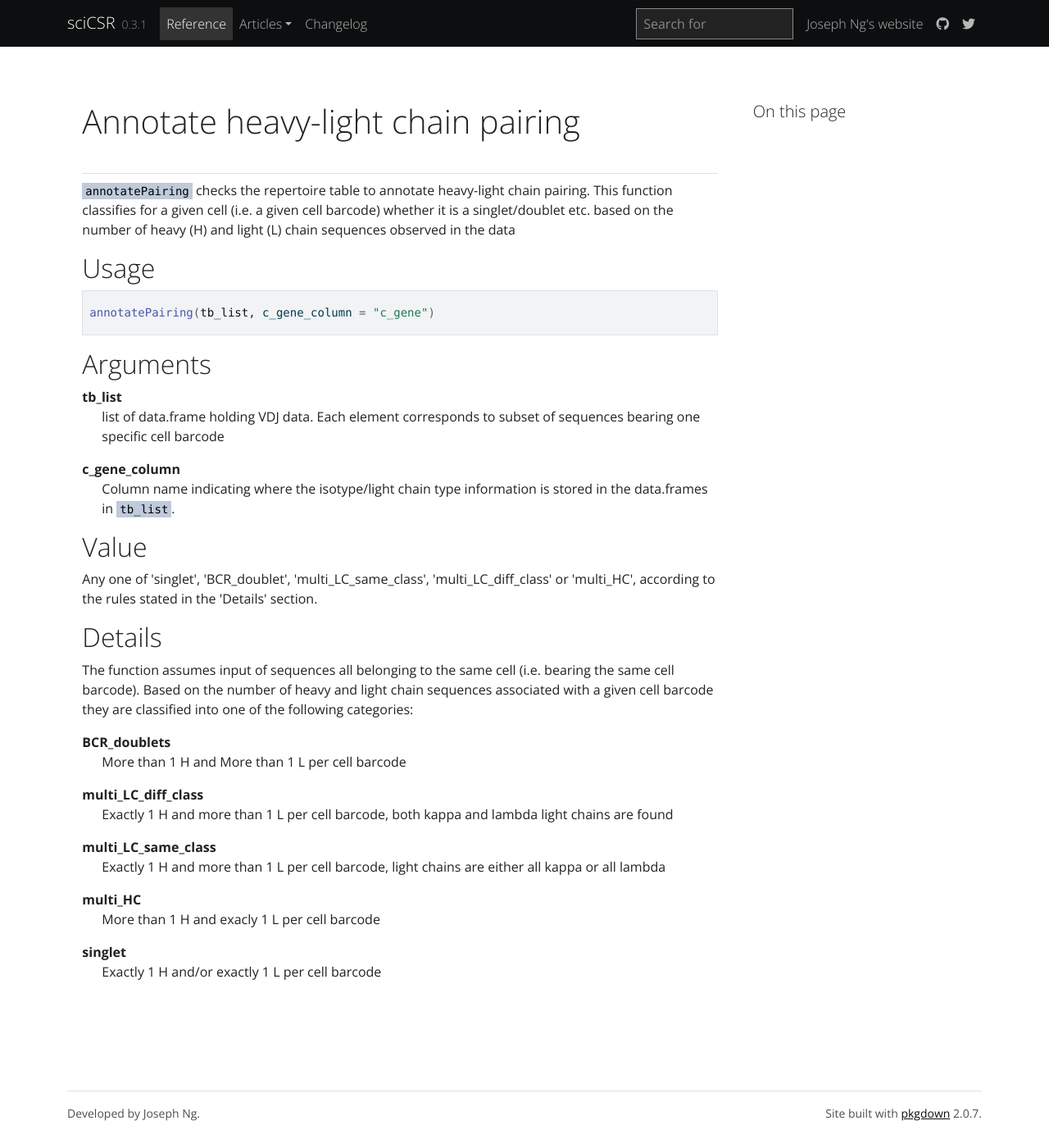
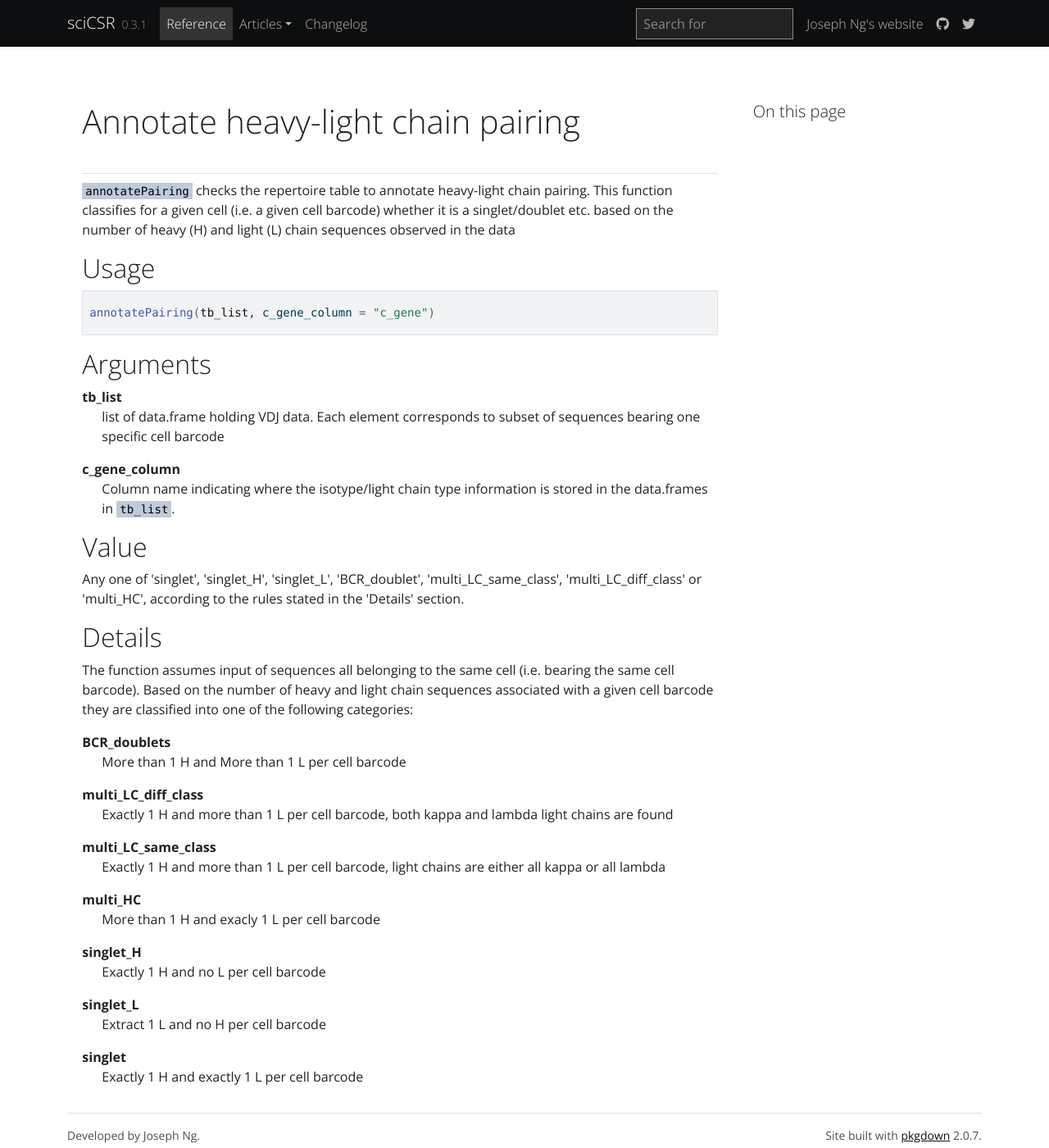
Before and after one commit to josef0731/josef0731.github.io, a Jekyll site: the page docs/sciCSR/reference/annotatePairing.html, which Jekyll copies as it is, in a window 1280 px wide and 1400 px high. Shown: the whole window at 82% size. Built offline with Jekyll 4.4.1, drawn with Linux system fonts in a browser that asks for light colours; nearby versions of some CDN libraries; comment, search, counter and statistics services are not loaded.

Commit message:
sciCSR v0.3.1 package documentation

```diff
--- a/docs/sciCSR/pkgdown.yml
+++ b/docs/sciCSR/pkgdown.yml
@@ -1,10 +1,10 @@
-pandoc: '2.11'
+pandoc: 2.11.4
 pkgdown: 2.0.7
 pkgdown_sha: ~
 articles:
   comparison: comparison.html
   csr: csr.html
-last_built: 2023-09-12T09:34Z
+last_built: 2023-09-12T09:48Z
 urls:
   reference: https://http://josephng-bio.org/sciCSR/reference
   article: https://http://josephng-bio.org/sciCSR/articles
--- a/docs/sciCSR/reference/annotatePairing.html
+++ b/docs/sciCSR/reference/annotatePairing.html
@@ -90,7 +90,7 @@ whether it is a singlet/doublet etc. based on the number of heavy (H) and light
     <h2 id="value">Value<a class="anchor" aria-label="anchor" href="#value"></a></h2>
 
 
-<p>Any one of 'singlet', 'BCR_doublet', 'multi_LC_same_class', 'multi_LC_diff_class' or 'multi_HC', according to the rules stated in the 'Details' section.</p>
+<p>Any one of 'singlet', 'singlet_H', 'singlet_L', 'BCR_doublet', 'multi_LC_same_class', 'multi_LC_diff_class' or 'multi_HC', according to the rules stated in the 'Details' section.</p>
     </div>
     <div class="section level2">
     <h2 id="details">Details<a class="anchor" aria-label="anchor" href="#details"></a></h2>
@@ -107,8 +107,14 @@ Based on the number of heavy and light chain sequences associated with a given c
   <dt>multi_HC</dt>
 <dd><p>More than 1 H and exacly 1 L per cell barcode</p></dd>
 
+  <dt>singlet_H</dt>
+<dd><p>Exactly 1 H and no L per cell barcode</p></dd>
+
+  <dt>singlet_L</dt>
+<dd><p>Extract 1 L and no H per cell barcode</p></dd>
+
   <dt>singlet</dt>
-<dd><p>Exactly 1 H and/or exactly 1 L per cell barcode</p></dd>
+<dd><p>Exactly 1 H and exactly 1 L per cell barcode</p></dd>
 
 
 </dl></div>
--- a/docs/sciCSR/reference/fitTPT.html
+++ b/docs/sciCSR/reference/fitTPT.html
@@ -93,7 +93,7 @@ a 'coarse-grained' level where transitions are considered between *groups* of ce
 
 
 <dt>CellrankObj</dt>
-<dd><p>the <code>cellrank_obj</code> entry of the output list of <code><a href="fitTransitionModel.html">fitTransitionModel</a>()</code>.</p></dd>
+<dd><p>the output of <code><a href="fitTransitionModel.html">fitTransitionModel</a>()</code>.</p></dd>
 
 
 <dt>group.cells.by</dt>
--- a/docs/sciCSR/reference/normalise_dimreduce.html
+++ b/docs/sciCSR/reference/normalise_dimreduce.html
@@ -78,8 +78,8 @@
 <span>  SCT <span class="op">=</span> <span class="cn">FALSE</span>,</span>
 <span>  mt.pattern <span class="op">=</span> <span class="st">"^MT-"</span>,</span>
 <span>  mt.percent <span class="op">=</span> <span class="fl">10</span>,</span>
-<span>  features_exclude <span class="op">=</span> <span class="fu"><a href="https://rdrr.io/r/base/c.html" class="external-link">c</a></span><span class="op">(</span><span class="st">"^IGH[MDE]"</span>, <span class="st">"^IGHG[1-4]"</span>, <span class="st">"^IGHA[1-2]"</span>, <span class="st">"^IG[HKL][VDJ]"</span>, <span class="st">"^IGKC"</span>,</span>
-<span>    <span class="st">"^IGLC[1-7]"</span>, <span class="st">"^TR[ABGD][CV]"</span>, <span class="st">"^AC233755.1"</span>, <span class="st">"^IGLL"</span>, <span class="st">"^JCHAIN"</span><span class="op">)</span>,</span>
+<span>  features_exclude <span class="op">=</span> <span class="fu"><a href="https://rdrr.io/r/base/c.html" class="external-link">c</a></span><span class="op">(</span><span class="st">"^IGH[MDE]"</span>, <span class="st">"^IGHG[1-4]"</span>, <span class="st">"^IGHA[1-2]"</span>, <span class="st">"^IG[HKL][VDJ]"</span>,</span>
+<span>    <span class="st">"^IGKC"</span>, <span class="st">"^IGLC[1-7]"</span>, <span class="st">"^TR[ABGD][CV]"</span>, <span class="st">"^AC233755.1"</span>, <span class="st">"^IGLL"</span>, <span class="st">"^JCHAIN"</span><span class="op">)</span>,</span>
 <span>  <span class="va">...</span></span>
 <span><span class="op">)</span></span></code></pre></div>
     </div>
```
Also changed, not shown: docs/sciCSR/articles/csr.html (+5 -5 lines), docs/sciCSR/search.json.
